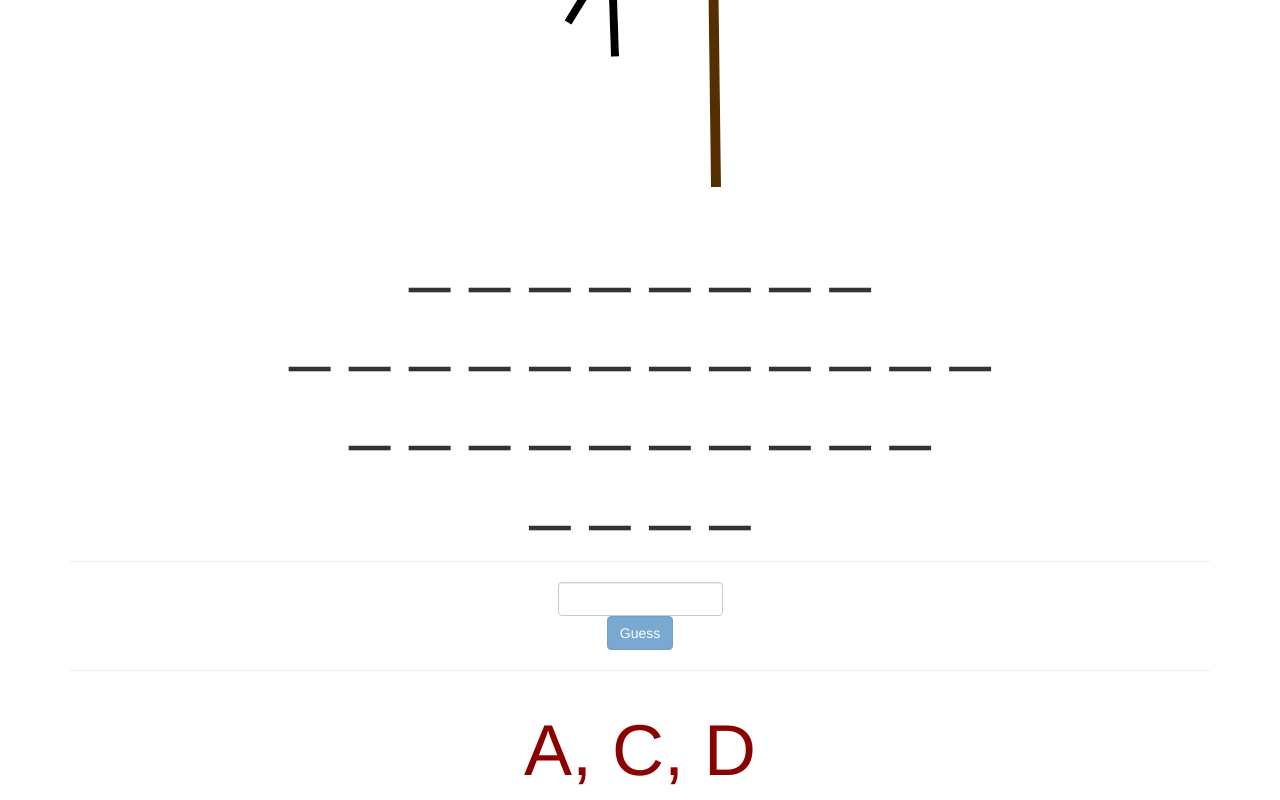
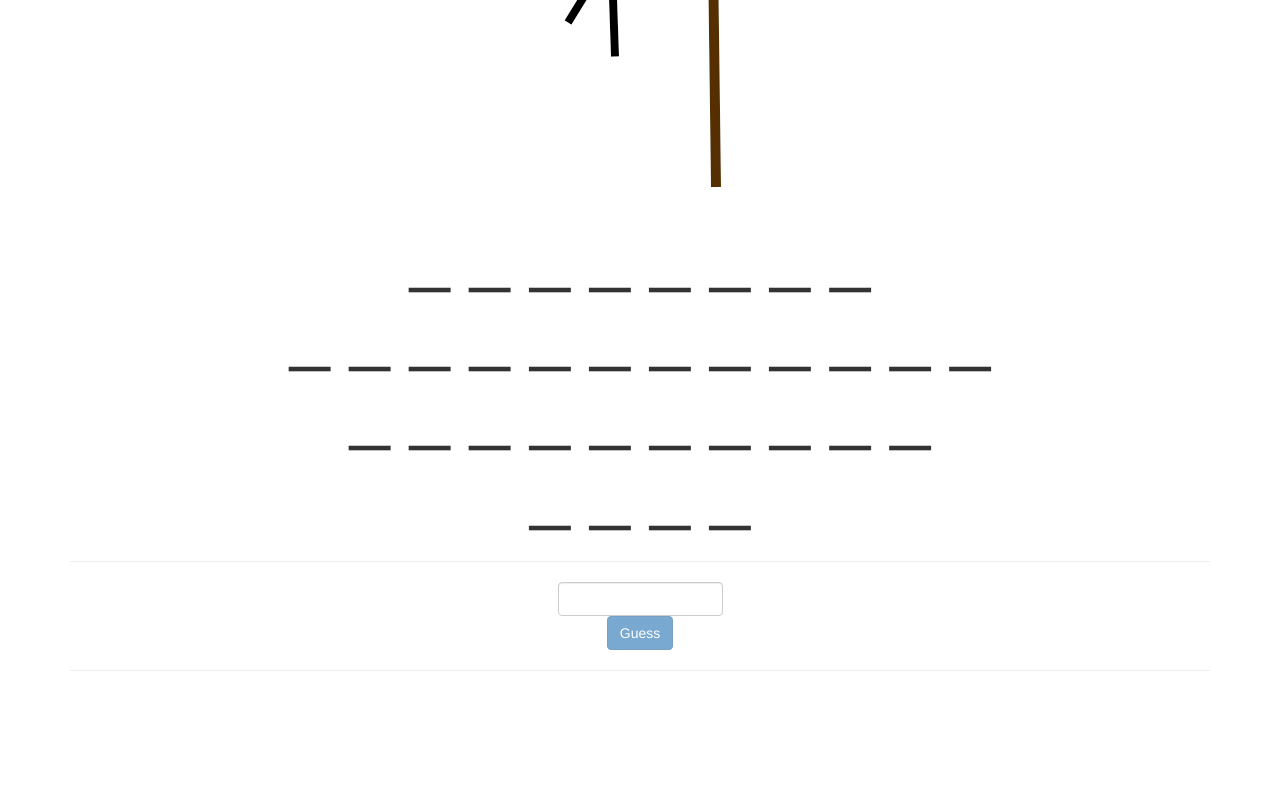
Before and after one commit to chris-schwartz/ng-hangman, an Angular app: page / in a window 1280 px wide. Shown: the part 278-1078 px from the top of the page. After the commit the page ends 989 px from the top, so only its background shows below. Built offline with nearby package versions, Linux system fonts and the light colour scheme.

Commit message:
Wires up the app component to the GuessesComponent so that incorrect guesses are shown in the guesses box

```diff
--- a/src/app/app.component.html
+++ b/src/app/app.component.html
@@ -18,14 +18,14 @@
   <hr>
   <div class="row">
     <div class="col-md-12">
-      <app-letter-guess (guess)="onGuessMade()"></app-letter-guess>
+      <app-letter-guess (guess)="onGuessMade($event)"></app-letter-guess>
     </div>
   </div>
   <hr>
 
   <div class="row">
     <div class="col-md-12">
-      <app-guesses></app-guesses>
+      <app-guesses [wrongLetters] = "incorrectGuesses"></app-guesses>
     </div>
   </div>
 
--- a/src/app/app.component.ts
+++ b/src/app/app.component.ts
@@ -9,11 +9,10 @@ import { GuessesComponent } from './guesses/guesses.component';
 export class AppComponent {
   title = 'app';
 
-  puzzle = "Neat"
+  puzzle = "NEAT"
 
   incorrectGuesses = [];
   correctGuesses = [];
-
 
   onGuessMade(newGuess : string) {
     if(this.correctGuesses.includes(newGuess) || this.incorrectGuesses.includes(newGuess)) {
--- a/src/app/guesses/guesses.component.html
+++ b/src/app/guesses/guesses.component.html
@@ -1,3 +1,3 @@
 <div class="text-center">
-  <h1 style="font-size: 72px; color: darkred">A, C, D</h1>
+  <h1 style="font-size: 72px; color: darkred">{{ formattedGuesses() }} </h1>
 </div>
--- a/src/app/guesses/guesses.component.ts
+++ b/src/app/guesses/guesses.component.ts
@@ -1,4 +1,4 @@
-import { Component, OnInit } from '@angular/core';
+import { Component, OnInit, Input } from '@angular/core';
 
 @Component({
   selector: 'app-guesses',
@@ -9,7 +9,13 @@ export class GuessesComponent implements OnInit {
 
   constructor() { }
 
+  @Input("wrongLetters") incorrectGuesses = []
+
   ngOnInit() {
   }
 
+  formattedGuesses() {
+    return this.incorrectGuesses.join(", ")
+  }
+
 }
--- a/src/app/letter-guess/letter-guess.component.html
+++ b/src/app/letter-guess/letter-guess.component.html
@@ -1,6 +1,6 @@
 <div class="row">
   <div class="col-md-2 col-md-offset-5">
-    <input type="text" (input)="onGuessChange($event)" name="" class="form-control">
+    <input type="text" (input)="onGuessChange($event)" [value]="currentGuess" name="" class="form-control">
   </div>
 </div>
 
--- a/src/app/letter-guess/letter-guess.component.ts
+++ b/src/app/letter-guess/letter-guess.component.ts
@@ -30,7 +30,8 @@ export class LetterGuessComponent implements OnInit {
   }
 
   onGuessPressed() {
-    this.guessEmitter.emit(this.currentGuess)
+    this.guessEmitter.emit(this.currentGuess.toUpperCase())
+    this.currentGuess=""
   }
 
 
```
